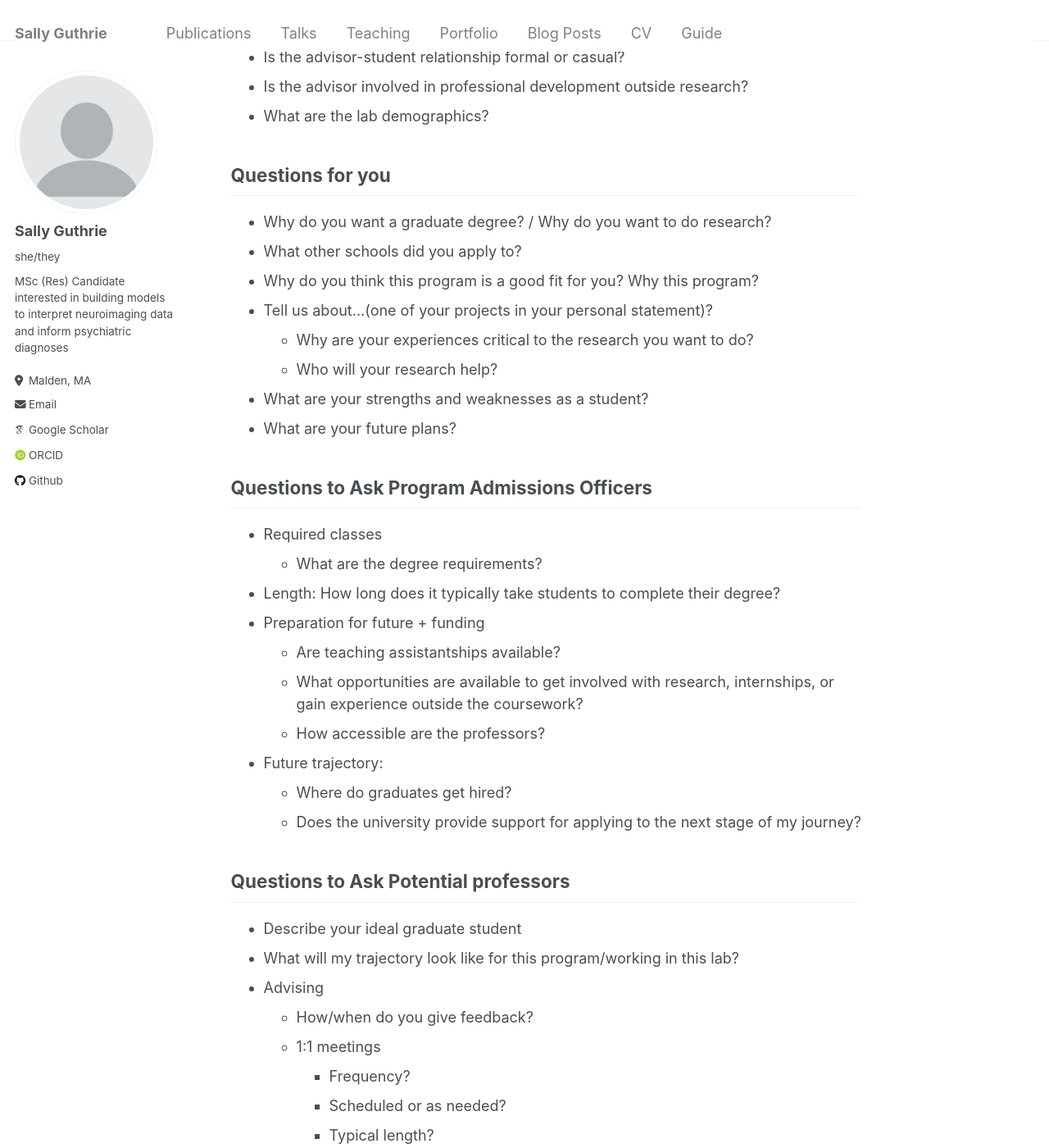
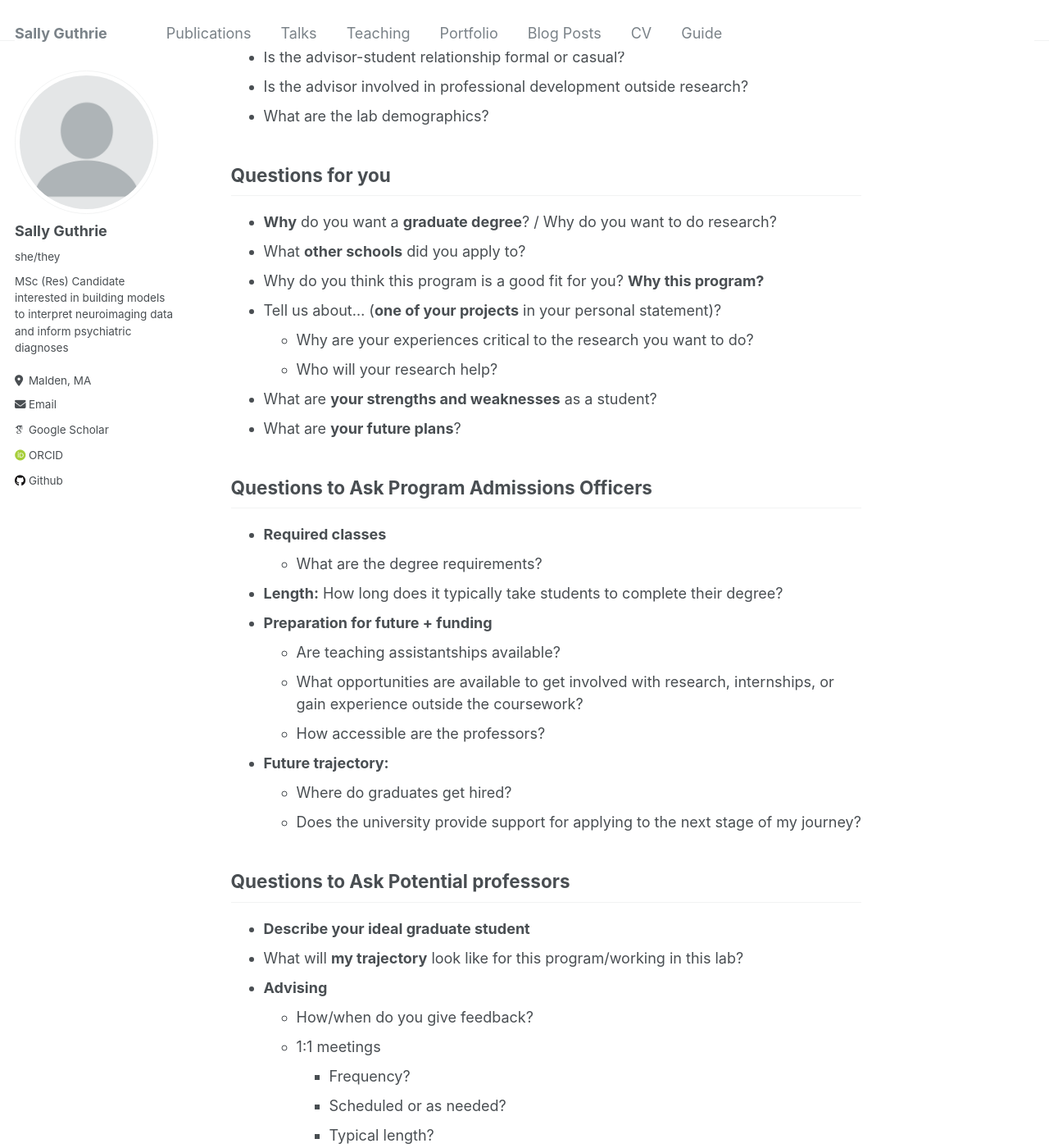
Before and after one commit to sguthrie/sguthrie.gihub.io, a Jekyll site: the page built from _posts/2024-03-15-interview-expectations-and-opportunities.md, in a window 1280 px wide and 1400 px high, scrolled down 1300 px. Shown: the whole window at 82% size. Built offline with Jekyll 4.4.1, drawn with Linux system fonts in a browser that asks for light colours; some web fonts are replaced; part of the change alters nothing that is shown; some of the changed text lies outside the part shown.

```diff
--- a/_posts/2024-03-15-interview-expectations-and-opportunities.md
+++ b/_posts/2024-03-15-interview-expectations-and-opportunities.md
@@ -33,7 +33,7 @@ and gain a better sense of the school’s environment.
 Things to keep in mind during the process
 -----------
 * How does the campus feel?
-* Are there spots you can work?
+  * Are there spots you can work?
 * Do current students seem happy + feel supported?
 * Does the PI maintain a work/life balance? When do they answer emails?
 * Is the advisor-student relationship formal or casual?
@@ -42,64 +42,64 @@ Things to keep in mind during the process
 
 Questions for you
 -----------
-* Why do you want a graduate degree? / Why do you want to do research?
-* What other schools did you apply to?
-* Why do you think this program is a good fit for you? Why this program?
-* Tell us about…(one of your projects in your personal statement)?
+* **Why** do you want a **graduate degree**? / Why do you want to do research?
+* What **other schools** did you apply to?
+* Why do you think this program is a good fit for you? **Why this program?**
+* Tell us about... (**one of your projects** in your personal statement)?
   * Why are your experiences critical to the research you want to do?
   * Who will your research help?
-* What are your strengths and weaknesses as a student?
-* What are your future plans?
+* What are **your strengths and weaknesses** as a student?
+* What are **your future plans**?
 
 Questions to Ask Program Admissions Officers
 ----------
-* Required classes
+* **Required classes**
   * What are the degree requirements?
-* Length: How long does it typically take students to complete their degree?
-* Preparation for future + funding
+* **Length:** How long does it typically take students to complete their degree?
+* **Preparation for future + funding**
   * Are teaching assistantships available?
   * What opportunities are available to get involved with research, internships, or gain experience outside the coursework?
   * How accessible are the professors?
-* Future trajectory:
+* **Future trajectory:**
   * Where do graduates get hired?
   * Does the university provide support for applying to the next stage of my journey?
 
 Questions to Ask Potential professors
 ---------
-* Describe your ideal graduate student
-* What will my trajectory look like for this program/working in this lab?
-* Advising
+* **Describe your ideal graduate student**
+* What will **my trajectory** look like for this program/working in this lab?
+* **Advising**
   * How/when do you give feedback?
   * 1:1 meetings
     * Frequency?
     * Scheduled or as needed?
     * Typical length?
-* Lab culture
+* **Lab culture**
   * What are the lab demographics?
   * How many other students are you supervising/are currently in the group?
   * Are there lab activities/interactions of lab-mates outside of the lab?
-* Lab meetings
+* **Lab meetings**
   * Frequency?
   * Structure?
-* Day-to-day Work
-  * What does the project look like?
+* **Day-to-day Work**
+  * What does the project(s) you have in mind for me look like?
     * Who defines them?
     * Are they collaborative?
     * Who assigns roles?
   * What skillsets can I expect to develop from working here?
   * What problems or obstacles do you foresee me running into with my project?
-* Funding
+* **Funding**
   * How does funding work in your lab?
   * Will I be able to gain experience writing research proposals?
-* Resources
+* **Resources**
   * Is there a physical space in the lab for me?
   * What resources does your lab have access to?
-* Publications + Writing
+* **Publications + Writing**
   * When do papers get published?
   * What is your expectation for publication frequency?
   * How do you prefer to be involved in manuscript writing?
   * How do you prefer to be involved in the PhD proposal/thesis writing?
-* Future
+* **Future**
   * What have your students/advisees gone on to do?
 
 Questions to Ask Potential professors’ students
@@ -107,7 +107,7 @@ Questions to Ask Potential professors’ students
   * What do you like about this lab?
   * What would you change about this lab?
   * Are you happy? *note: this will likely induce nervous laughter. Many students are focused on stressful things, and academia is a challenging environment to find joy in as an apprentice. But their answers might include some helpful information*
-  * Lab organization
+  * **Lab organization**
     * If there’s a problem with —, who do you reach out to?
       * If the cluster goes down?
       * Data are corrupted or missing?
@@ -115,13 +115,13 @@ Questions to Ask Potential professors’ students
     * Lab meetings
       * Frequency?
       * Structure?
-  * Lab culture
+  * **Lab culture**
     * What kind of community does the lab have?
     * How collaborative is the lab?
-  * Research freedom and style
+  * **Research freedom and style**
     * Who defines the projects/thesis topics?
     * Are they collaborative?
-  * Advising style
+  * **Advising style**
     * 1:1 meetings
       * Frequency?
       * Scheduled or as needed?
@@ -135,14 +135,14 @@ Questions to Ask Potential professors’ students
     * What was your relationship with your advisor like?
     * Do they monitor your time in lab?
     * Are you expected to work on weekends? Very late?
-  * Publications
+  * **Publications**
     * How is the professor involved in manuscript writing?
     * Have you been able to publish?
-  * Funding
+  * **Funding**
     * Where did you get your funding?
     * Did you get experience/support applying for funding?
-  * Day-to-day work
+  * **Day-to-day work**
     * What skillsets have you developed working here?
-  * Program
+  * **Program**
     * How rigorous was the program?
     * What did you learn?
```
